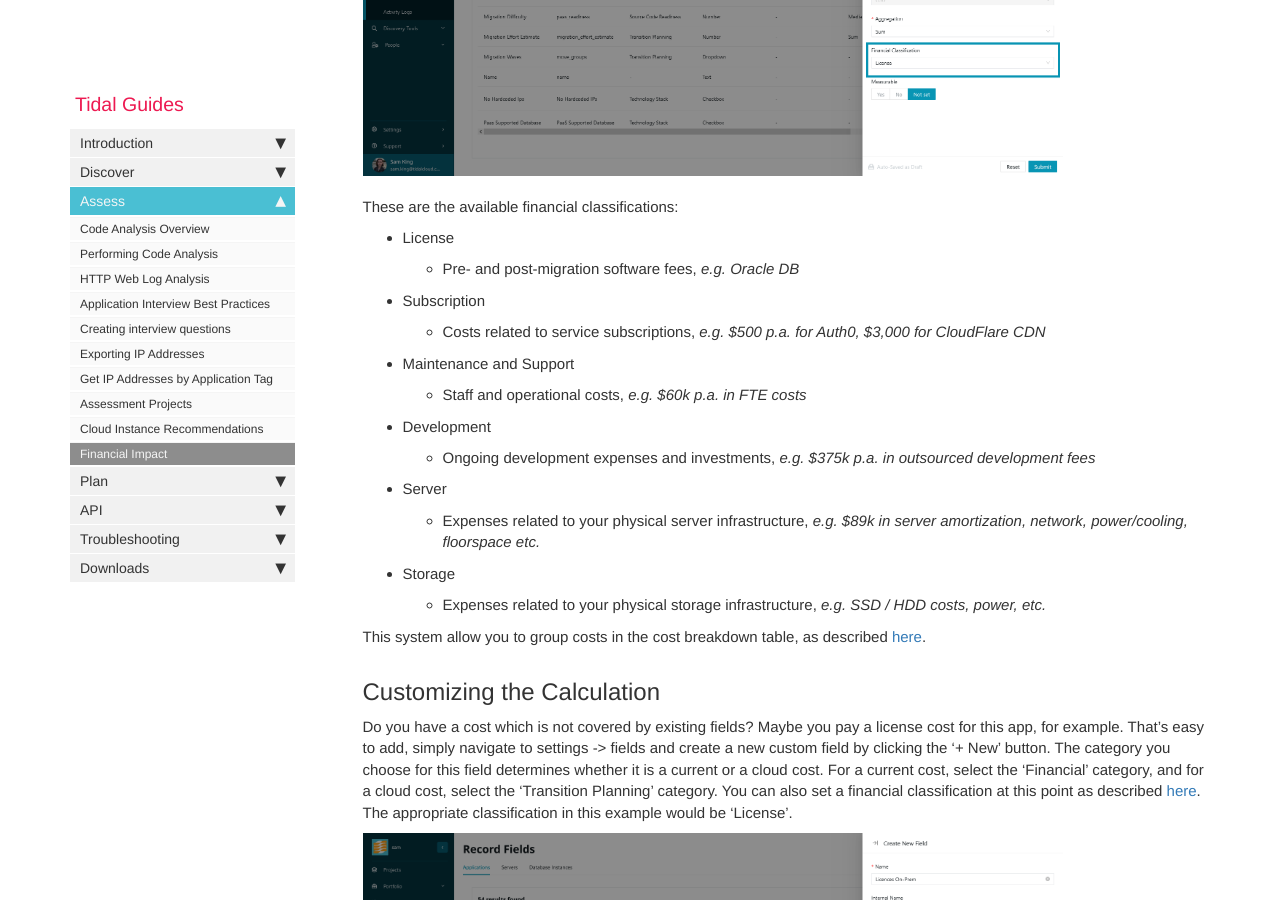
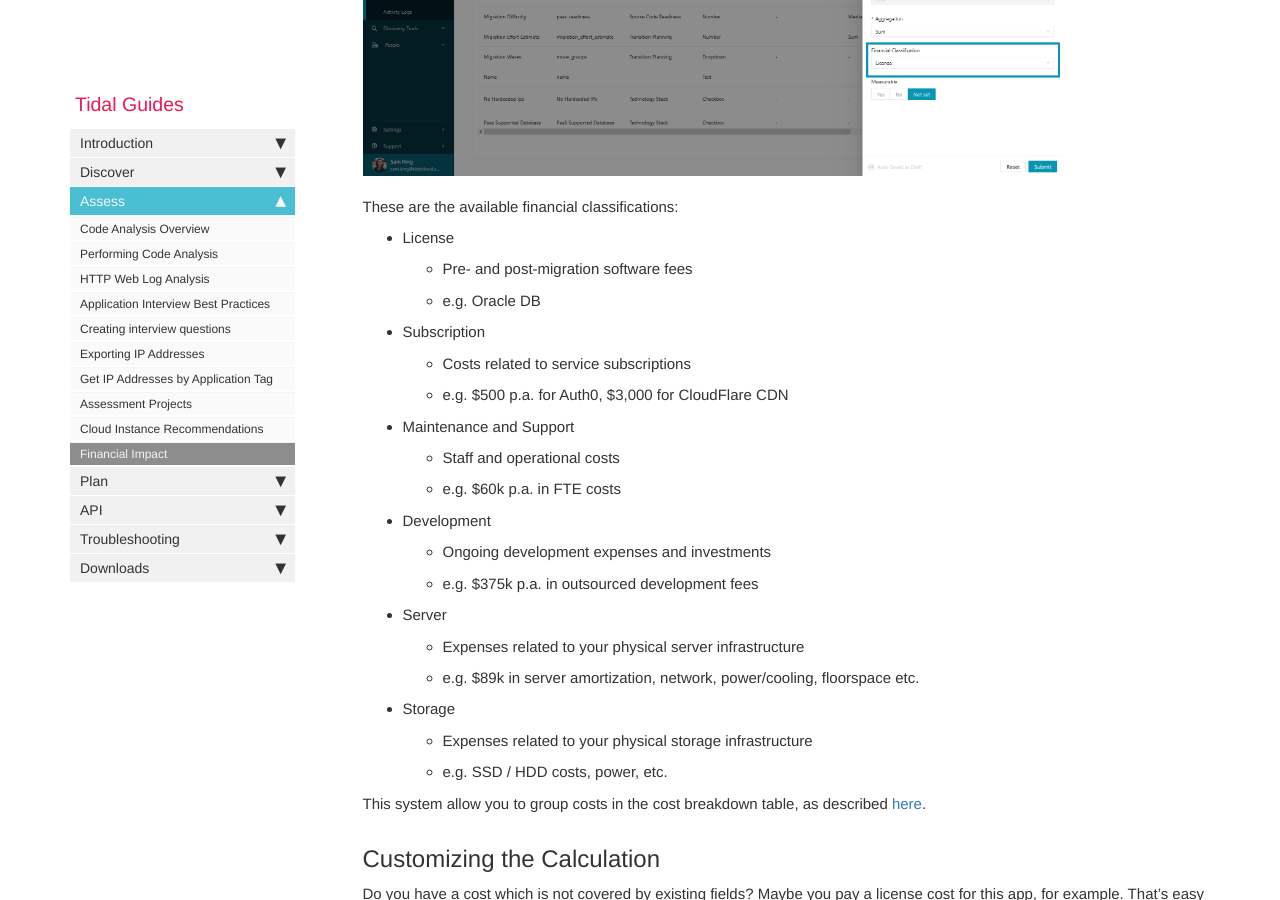
Before and after one commit to tidalmigrations/tidalmigrations.github.io, a Jekyll site: the page built from pages/user guides/financial_impact.md, in a window 1280 px wide and 900 px high, scrolled down 3040 px. Built offline with Jekyll 4.4.1, drawn with Linux system fonts in a browser that asks for light colours; nearby versions of some CDN libraries; comment, search, counter and statistics services are not loaded.

Commit message:
Put examples on a new line

```diff
--- a/pages/user guides/financial_impact.md
+++ b/pages/user guides/financial_impact.md
@@ -52,22 +52,28 @@ When creating a custom field where the category is 'Financial' or 'Transition Pl
 These are the available financial classifications:
 
 - License
-  - Pre- and post-migration software fees, _e.g. Oracle DB_
+  - Pre- and post-migration software fees
+  - e.g. Oracle DB
 
 - Subscription
-  - Costs related to service subscriptions, _e.g. $500 p.a. for Auth0, $3,000 for CloudFlare CDN_
+  - Costs related to service subscriptions
+  - e.g. \$500 p.a. for Auth0, $3,000 for CloudFlare CDN
 
 - Maintenance and Support
-  - Staff and operational costs, _e.g. $60k p.a. in FTE costs_
+  - Staff and operational costs
+  - e.g. $60k p.a. in FTE costs
 
 - Development
-  - Ongoing development expenses and investments, _e.g. $375k p.a. in outsourced development fees_
+  - Ongoing development expenses and investments
+  - e.g. $375k p.a. in outsourced development fees
 
 - Server
-  - Expenses related to your physical server infrastructure, _e.g. $89k in server amortization, network, power/cooling, floorspace etc._
+  - Expenses related to your physical server infrastructure
+  - e.g. $89k in server amortization, network, power/cooling, floorspace etc.
 
 - Storage
-  - Expenses related to your physical storage infrastructure, _e.g. SSD / HDD costs, power, etc._
+  - Expenses related to your physical storage infrastructure
+  - e.g. SSD / HDD costs, power, etc.
 
 This system allow you to group costs in the cost breakdown table, as described [here](#customizing-the-application-cost-breakdown).
 
```
